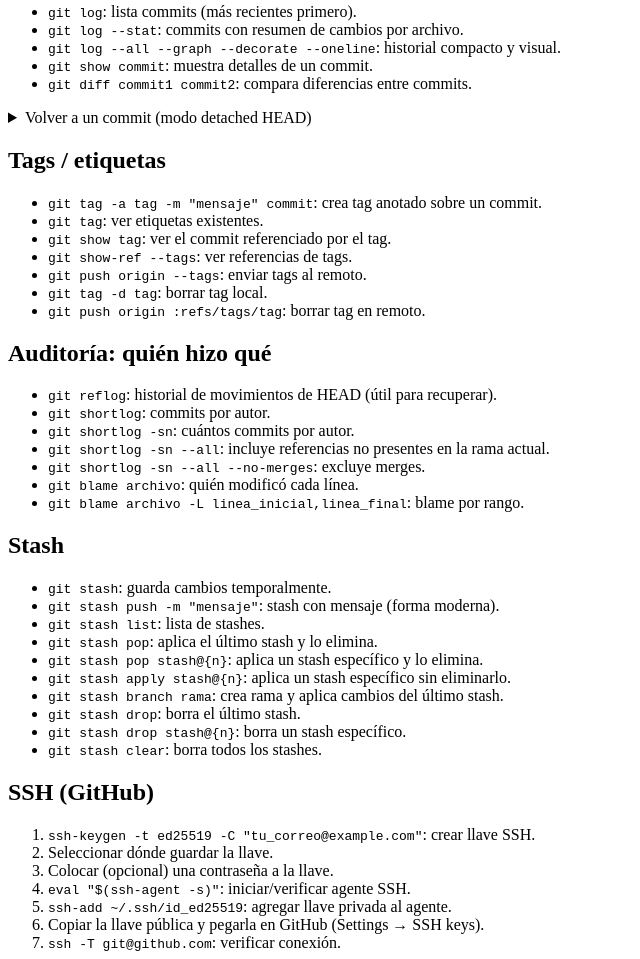
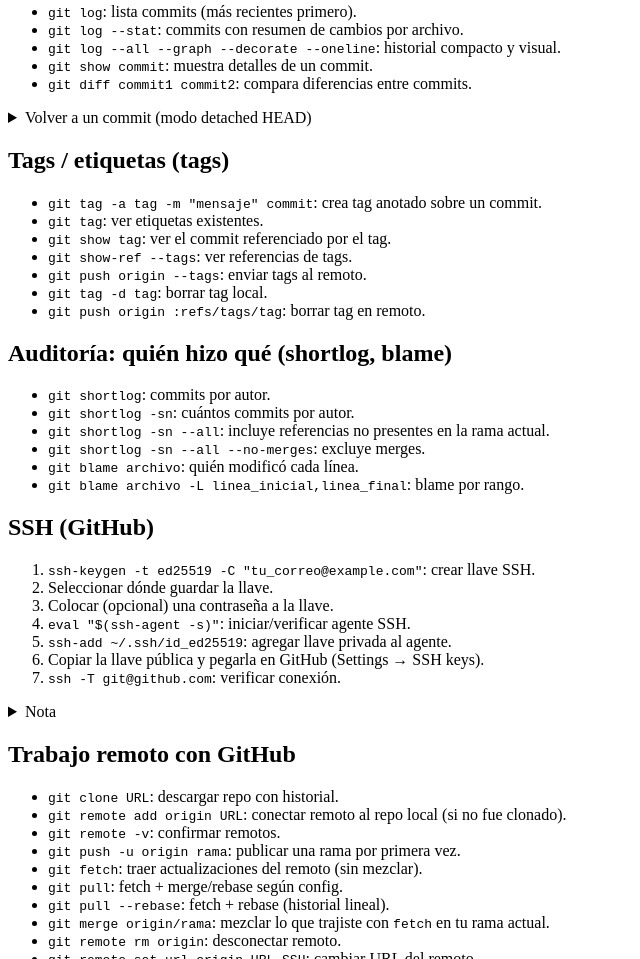
Before and after one commit to AJVP1/git-github, a plain HTML site: page index.html in a window 1280 px wide. Shown: the part 1841-2800 px from the top of the page, without its empty margins (0-640 px from the left). Drawn offline with Linux system fonts and the light colour scheme.

Commit message:
listo html

```diff
--- a/index.html
+++ b/index.html
@@ -267,7 +267,7 @@ git checkout main</pre
       </section>
 
       <section id="tags">
-        <h2>Tags / etiquetas</h2>
+        <h2>Tags / etiquetas (tags)</h2>
         <ul>
           <li>
             <code>git tag -a tag -m "mensaje" commit</code>: crea tag anotado
@@ -287,12 +287,8 @@ git checkout main</pre
       </section>
 
       <section id="auditoria">
-        <h2>Auditoría: quién hizo qué</h2>
+        <h2>Auditoría: quién hizo qué (shortlog, blame)</h2>
         <ul>
-          <li>
-            <code>git reflog</code>: historial de movimientos de HEAD (útil para
-            recuperar).
-          </li>
           <li><code>git shortlog</code>: commits por autor.</li>
           <li><code>git shortlog -sn</code>: cuántos commits por autor.</li>
           <li>
@@ -307,38 +303,6 @@ git checkout main</pre
             <code>git blame archivo -L linea_inicial,linea_final</code>: blame
             por rango.
           </li>
-        </ul>
-      </section>
-
-      <section id="stash">
-        <h2>Stash</h2>
-        <ul>
-          <li><code>git stash</code>: guarda cambios temporalmente.</li>
-          <li>
-            <code>git stash push -m "mensaje"</code>: stash con mensaje (forma
-            moderna).
-          </li>
-          <li><code>git stash list</code>: lista de stashes.</li>
-          <li>
-            <code>git stash pop</code>: aplica el último stash y lo elimina.
-          </li>
-          <li>
-            <code>git stash pop stash@{n}</code>: aplica un stash específico y
-            lo elimina.
-          </li>
-          <li>
-            <code>git stash apply stash@{n}</code>: aplica un stash específico
-            sin eliminarlo.
-          </li>
-          <li>
-            <code>git stash branch rama</code>: crea rama y aplica cambios del
-            último stash.
-          </li>
-          <li><code>git stash drop</code>: borra el último stash.</li>
-          <li>
-            <code>git stash drop stash@{n}</code>: borra un stash específico.
-          </li>
-          <li><code>git stash clear</code>: borra todos los stashes.</li>
         </ul>
       </section>
 
@@ -405,7 +369,7 @@ git checkout main</pre
         <details>
           <summary>Rebase típico en feature antes de merge</summary>
           <pre>
-git switch feature/mi-cambio
+git checkout feature/mi-cambio
 git fetch origin
 git rebase origin/main
 # resolver conflictos si hay
```
